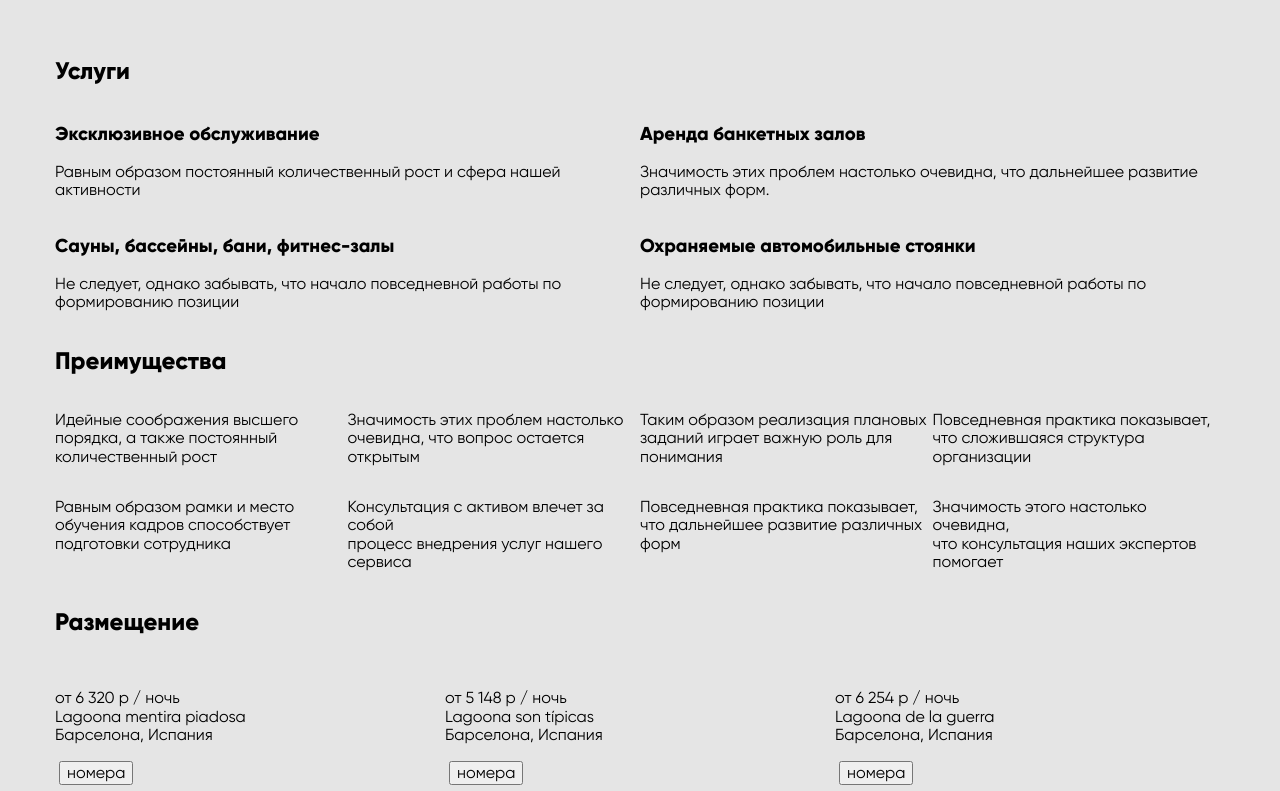
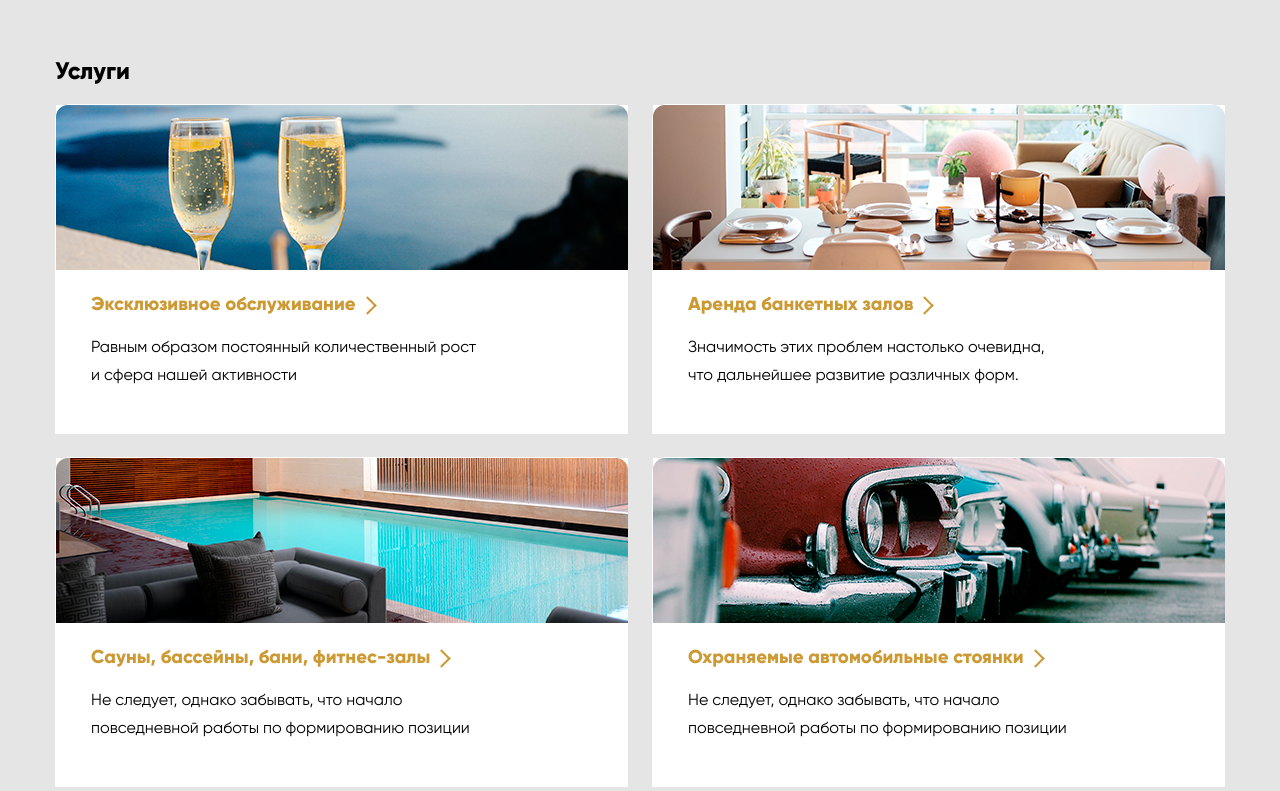
Before and after one commit to dkanukov/weblayout, a plain HTML site: page 07_layout-stylization/hotels.html in a window 1280 px wide. Shown: the part 1050-1841 px from the top of the page. Drawn offline with Linux system fonts and the light colour scheme.

Commit message:
finishing features and offers

```diff
--- a/07_layout-stylization/css/style.css
+++ b/07_layout-stylization/css/style.css
@@ -368,12 +368,6 @@ th, td {
   max-height: 600px;
 }
 
-/* .card-text {
-  min-width: 100px;
-  width: auto;
-  display:inline-block;
-} */
-
 .special-offer-item {
   color: #ffff;
   padding-left: 40px;
@@ -424,12 +418,58 @@ th, td {
 
 .features-list {
   display: flex;
-  justify-content: space-around;
+  justify-content: space-between;
   flex-wrap: wrap;
 }
 
 .features-list-item {
-  flex: 1 0 25%
+  margin-top: 25px;
+  flex: 0 1 25%;
+  max-width: 275px;
+  max-height: 275px;
+  border: 0px solid red;
+  border-radius: 15px;
+  background-color: #fff;
+}
+
+.features-list-item {
+  padding-left: 45px;
+  padding-top: 116px;
+  background-repeat: no-repeat;
+  background-position: 45px 40px;
+  background-size: 66px 66px;
+}
+
+.features-list-item-1 {
+  background-image: url("/07_layout-stylization/image/bathtub.svg");
+}
+
+.features-list-item-2 {
+  background-image: url("/07_layout-stylization/image/hanger.svg");
+}
+
+.features-list-item-3 {
+  background-image: url("/07_layout-stylization/image/heating.svg");
+}
+
+.features-list-item-4 {
+  background-image: url("/07_layout-stylization/image/hotel-key.svg");
+}
+
+.features-list-item-5 {
+  background-image: url("/07_layout-stylization/image/parking.svg");
+}
+
+.features-list-item-6 {
+  background-image: url("/07_layout-stylization/image/reception.svg");
+}
+
+.features-list-item-7 {
+  background-image: url("/07_layout-stylization/image/security-box.svg");
+}
+
+.features-list-item-8 {
+  background-image: url("/07_layout-stylization/image/swimming-pool.svg");
 }
 
 .hotel-card-list {
@@ -441,3 +481,46 @@ th, td {
 .hotel-card-list-item {
   flex: 1 0 30%
 }
+
+.offers-list {
+  display: flex;
+  flex-wrap: wrap;
+  justify-content: space-between;
+}
+
+
+.offers-list-card {
+  margin-bottom: 23px;
+  border: 1px solid white;
+  border-radius: 15px 15px 0px 0px;
+  background-color: white;
+  height: 330px;
+  width: 573px;
+}
+
+.offer-list-item-link {
+  color: #CC9933;
+}
+
+.offers-list-item h3 {
+  position: relative;
+  margin-left: 35px;
+}
+
+.offers-list-item h3::after{
+  display: inline-block;
+  position: relative;
+  content: "";
+  width: 11px;
+  height: 11px;
+  border: solid #CC9933;
+  border-width: 0 2px 2px 0;
+  transform: rotate(-45deg);
+  left: 5px;
+  top: 1.5px;
+}
+
+.offers-list-item p {
+  margin-left: 35px;
+  line-height: 28px;
+}
--- a/07_layout-stylization/hotels.html
+++ b/07_layout-stylization/hotels.html
@@ -79,58 +79,70 @@
     <div class="offers">
       <h2>Услуги</h2>
       <ul class="offers-list">
+        <div class="offers-list-card">
           <li class="offers-list-item">
-          <a href="">
+            <img src="/07_layout-stylization/image/10.jpg" alt="">
+            <a href="" class="offer-list-item-link">
               <h3>Эксклюзивное обслуживание</h3>
             </a>
-          <p>Равным образом постоянный количественный рост и сфера нашей активности</p>
+            <p>Равным образом постоянный количественный рост <br> и сфера нашей активности</p>
           </li>
+        </div>
+        <div class="offers-list-card">
           <li class="offers-list-item">
-          <a href="">
+            <img src="/07_layout-stylization/image/15.jpg" alt="">
+            <a href="" class="offer-list-item-link">
               <h3>Аренда банкетных залов</h3>
             </a>
-          <p>Значимость этих проблем настолько очевидна, что дальнейшее развитие различных форм.</p>
+            <p>Значимость этих проблем настолько очевидна, <br>что дальнейшее развитие различных форм.</p>
           </li>
+        </div>
+        <div class="offers-list-card">
           <li class="offers-list-item">
-          <a href="">
+            <img src="/07_layout-stylization/image/12.jpg" alt="">
+            <a href="" class="offer-list-item-link">
               <h3>Сауны, бассейны, бани, фитнес-залы</h3>
             </a>
-          <p>Не следует, однако забывать, что начало повседневной работы по формированию позиции</p>
+            <p>Не следует, однако забывать, что начало<br> повседневной работы по формированию позиции</p>
           </li>
+        </div>
+        <div class="offers-list-card">
           <li class="offers-list-item">
-          <a href="">
+            <img src="/07_layout-stylization/image/carlo-d-agnolo-aFxSh_l4fbY-unsplash.jpg" alt="">
+            <a href="" class="offer-list-item-link">
               <h3>Охраняемые автомобильные стоянки</h3>
             </a>
-          <p>Не следует, однако забывать, что начало повседневной работы по формированию позиции</p>
+            <p>Не следует, однако забывать, что начало<br> повседневной работы по формированию позиции</p>
           </li>
+        </div>
       </ul>
     </div>
     <div class="features">
       <h2>Преимущества</h2>
       <ul class="features-list">
-        <li class="features-list-item">
-          <p>Идейные соображения высшего</br> порядка, а также постоянный</br> количественный рост</p>
+        <li class="features-list-item features-list-item-1">
+          <p>Идейные соображения</br> высшего порядка, а</br> также постоянный<br> количественный рост</p>
         </li>
-        <li class="features-list-item">
-          <p>Значимость этих проблем настолько</br> очевидна, что вопрос остается</br> открытым</p>
+        <li class="features-list-item features-list-item-2">
+          <p>Значимость этих</br> проблем настолько</br> очевидна, что вопрос<br> остается открытым</p>
         </li>
-        <li class="features-list-item">
-          <p>Таким образом реализация плановых</br> заданий играет важную роль для</br> понимания</p>
+        <li class="features-list-item features-list-item-3">
+          <p>Таким образом</br> реализация плановых<br> заданий играет важную<br> роль для понимания</p>
         </li>
-        <li class="features-list-item">
-          <p>Повседневная практика показывает,</br> что сложившаяся структура организации</p>
+        <li class="features-list-item features-list-item-4">
+          <p>Повседневная практика<br> показывает, что</br> сложившаяся структура<br> организации</p>
         </li>
-        <li class="features-list-item">
-          <p>Равным образом рамки и место</br> обучения кадров способствует</br> подготовки сотрудника</p>
+        <li class="features-list-item features-list-item-5">
+          <p>Равным образом рамки<br> и место обучения</br> кадров способствует</br> подготовки сотрудника</p>
         </li>
-        <li class="features-list-item">
-          <p>Консультация с активом влечет за собой</br> процесс внедрения услуг нашего</br> сервиса </p>
+        <li class="features-list-item features-list-item-6">
+          <p>Консультация с активом<br> влечет за собой</br> процесс внедрения<br> услуг нашего сервиса </p>
         </li>
-        <li class="features-list-item">
-          <p>Повседневная практика показывает,</br> что дальнейшее развитие различных форм</p>
+        <li class="features-list-item features-list-item-7">
+          <p>Повседневная практика<br> показывает, что</br> дальнейшее развитие<br> различных форм</p>
         </li>
-        <li class="features-list-item">
-          <p>Значимость этого настолько очевидна,</br> что консультация наших экспертов</br> помогает</p>
+        <li class="features-list-item features-list-item-8">
+          <p>Значимость этого<br> настолько очевидна, что</br> консультация наших<br> экспертов помогает</p>
         </li>
       </ul>
     </div>
```
Lines whose indentation alone changed are shown as unchanged.
